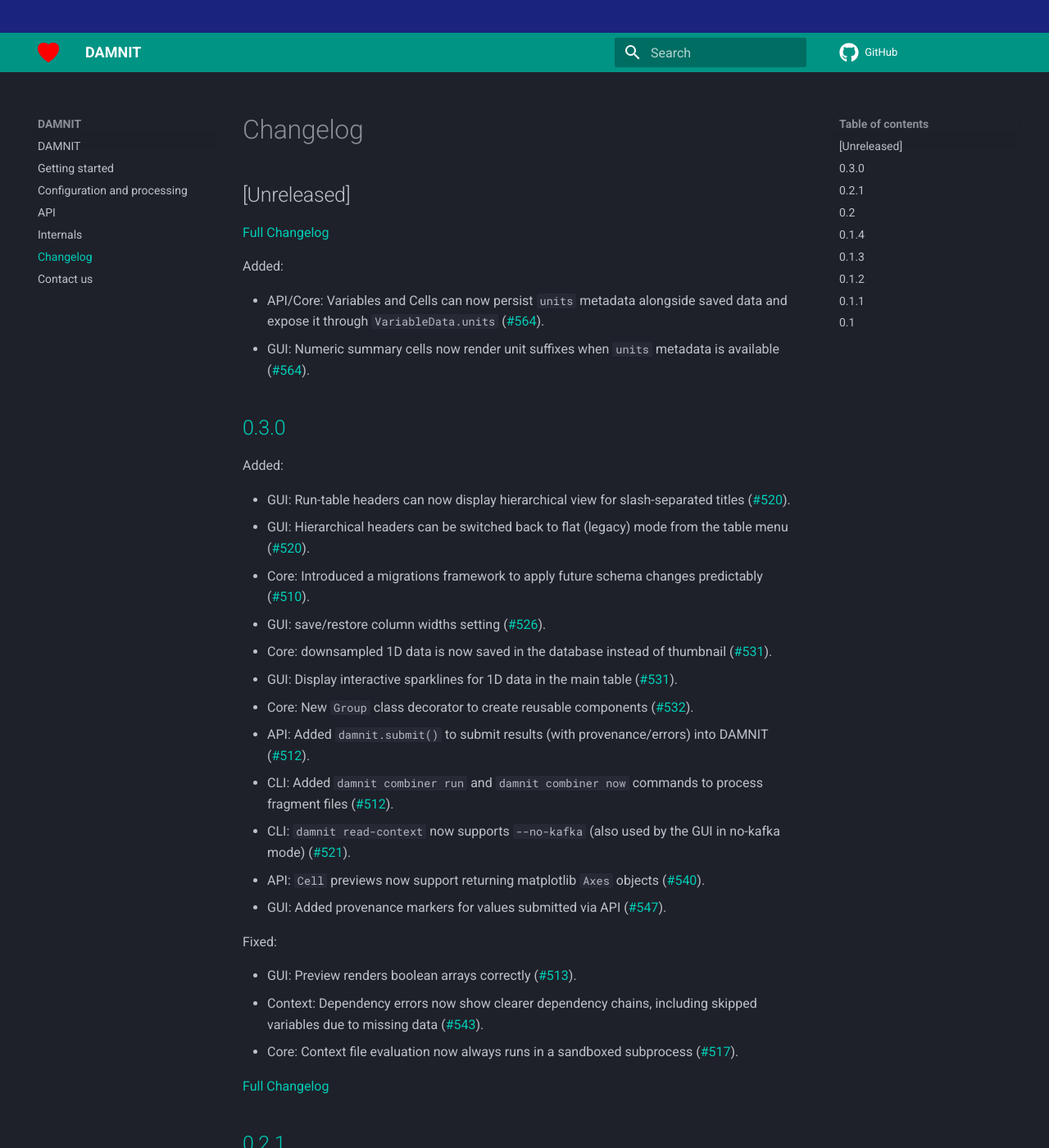
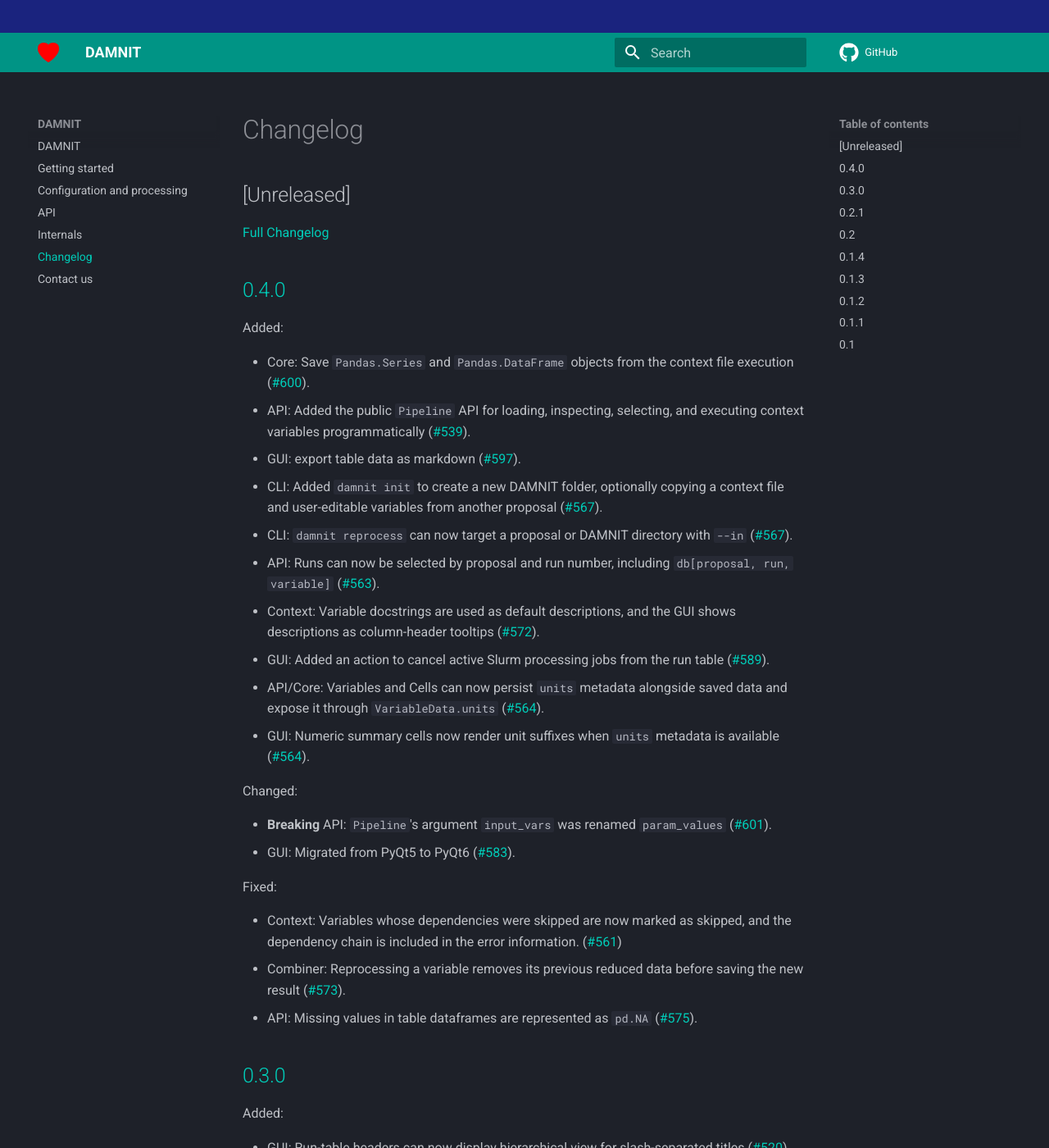
Before and after one commit to European-XFEL/DAMNIT, an MkDocs documentation site: the page built from docs/changelog.md, in a window 1280 px wide and 1400 px high. Shown: the whole window at 82% size. Built offline with MkDocs 1.6.1 and Material for MkDocs 9.7.7, drawn with Linux system fonts in a browser that asks for light colours; comment, search, counter and statistics services are not loaded.

Commit message:
prepare release 0.4

```diff
--- a/damnit/__init__.py
+++ b/damnit/__init__.py
@@ -1,6 +1,6 @@
 """Prototype for extracting and showing metadata (AMORE project)"""
 
-__version__ = '0.3.0'
+__version__ = '0.4.0'
 
 from .api import Damnit, RunVariables, VariableData, submit
 
--- a/docs/changelog.md
+++ b/docs/changelog.md
@@ -2,14 +2,45 @@
 
 ## [Unreleased]
 
-[Full Changelog](https://github.com/European-XFEL/DAMNIT/compare/0.3.0...HEAD)
+[Full Changelog](https://github.com/European-XFEL/DAMNIT/compare/0.4.0...HEAD)
+
+## [0.4.0]
 
 Added:
 
+- Core: Save `Pandas.Series` and `Pandas.DataFrame` objects from the context
+  file execution (!600).
+- API: Added the public `Pipeline` API for loading, inspecting, selecting, and
+  executing context variables programmatically (!539).
+- GUI: export table data as markdown (!597).
+- CLI: Added `damnit init` to create a new DAMNIT folder, optionally copying a
+  context file and user-editable variables from another proposal (!567).
+- CLI: `damnit reprocess` can now target a proposal or DAMNIT directory with
+  `--in` (!567).
+- API: Runs can now be selected by proposal and run number, including
+  `db[proposal, run, variable]` (!563).
+- Context: Variable docstrings are used as default descriptions, and the GUI
+  shows descriptions as column-header tooltips (!572).
+- GUI: Added an action to cancel active Slurm processing jobs from the run
+  table (!589).
 - API/Core: Variables and Cells can now persist `units` metadata alongside
   saved data and expose it through `VariableData.units` (!564).
 - GUI: Numeric summary cells now render unit suffixes when `units` metadata
   is available (!564).
+
+Changed:
+
+- **Breaking** API: `Pipeline`'s argument `input_vars` was renamed
+  `param_values` (!601).
+- GUI: Migrated from PyQt5 to PyQt6 (!583).
+
+Fixed:
+
+- Context: Variables whose dependencies were skipped are now marked as skipped,
+  and the dependency chain is included in the error information. (!561)
+- Combiner: Reprocessing a variable removes its previous reduced data before
+  saving the new result (!573).
+- API: Missing values in table dataframes are represented as `pd.NA` (!575).
 
 ## [0.3.0]
 
@@ -274,6 +305,7 @@
 [Full Changelog](https://github.com/European-XFEL/DAMNIT/commits/0.1)
 
 
+[0.4.0]: https://github.com/European-XFEL/DAMNIT/releases/tag/0.4.0
 [0.3.0]: https://github.com/European-XFEL/DAMNIT/releases/tag/0.3.0
 [0.2.1]: https://github.com/European-XFEL/DAMNIT/releases/tag/0.2.1
 [0.2]: https://github.com/European-XFEL/DAMNIT/releases/tag/0.2
```
